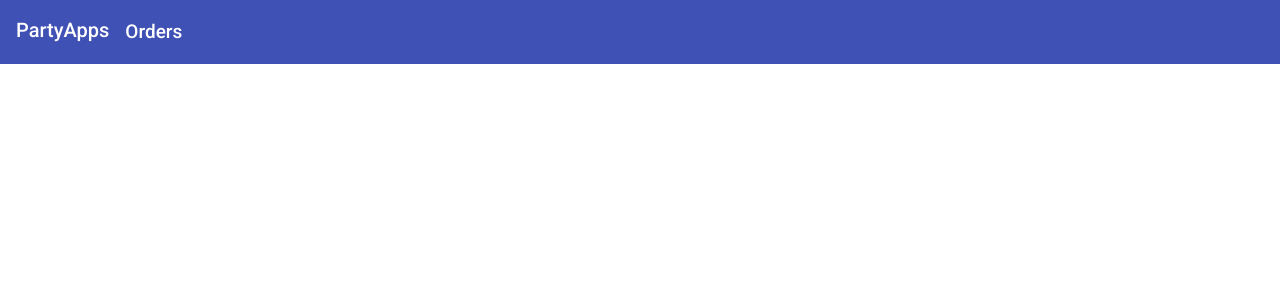
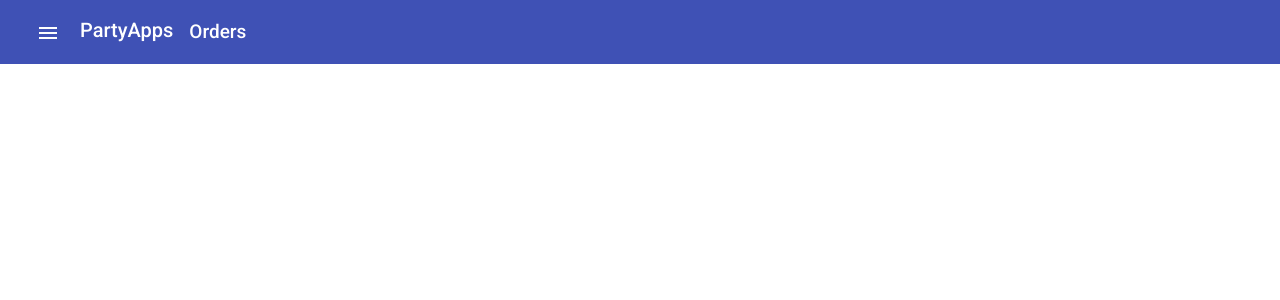
Before and after one commit to kergrau/partyApps, an Angular app: page / in a window 1280 px wide. Shown: the top 300 px of the page. Built offline with nearby package versions, Linux system fonts and the light colour scheme.

Commit message:
creat button  menu with icon and services option menu

```diff
--- /dev/null
+++ b/src/app/menu/menu.component.css
@@ -0,0 +1,3 @@
+.outline{
+  outline: none;
+}
--- /dev/null
+++ b/src/app/menu/menu.component.html
@@ -0,0 +1,4 @@
+<button class="outline" mat-button [matMenuTriggerFor]="menu"> <i class="material-icons"> menu </i> </button>
+  <mat-menu #menu="matMenu">
+    <button class="outline" routerLink="/service" mat-menu-item>Services</button>
+  </mat-menu>
--- /dev/null
+++ b/src/app/menu/menu.component.ts
@@ -0,0 +1,15 @@
+import { Component, OnInit } from '@angular/core';
+
+@Component({
+  selector: 'app-menu',
+  templateUrl: './menu.component.html',
+  styleUrls: ['./menu.component.css']
+})
+export class MenuComponent implements OnInit {
+
+  constructor() { }
+
+  ngOnInit() {
+  }
+
+}
--- a/src/app/nav/nav.component.html
+++ b/src/app/nav/nav.component.html
@@ -2,6 +2,7 @@
   <mat-toolbar-row>
 
     <ul class="ul">
+      <li><app-menu></app-menu></li>
       <li>{{ title }}</li>
       <li><button mat-button class="outline title" routerLink="/orders" >Orders</button></li>
     </ul>
```
Also changed, not shown: src/app/app.module.ts (+8 -2 lines), 1 other file (tests, documents, lock files or other folders).
